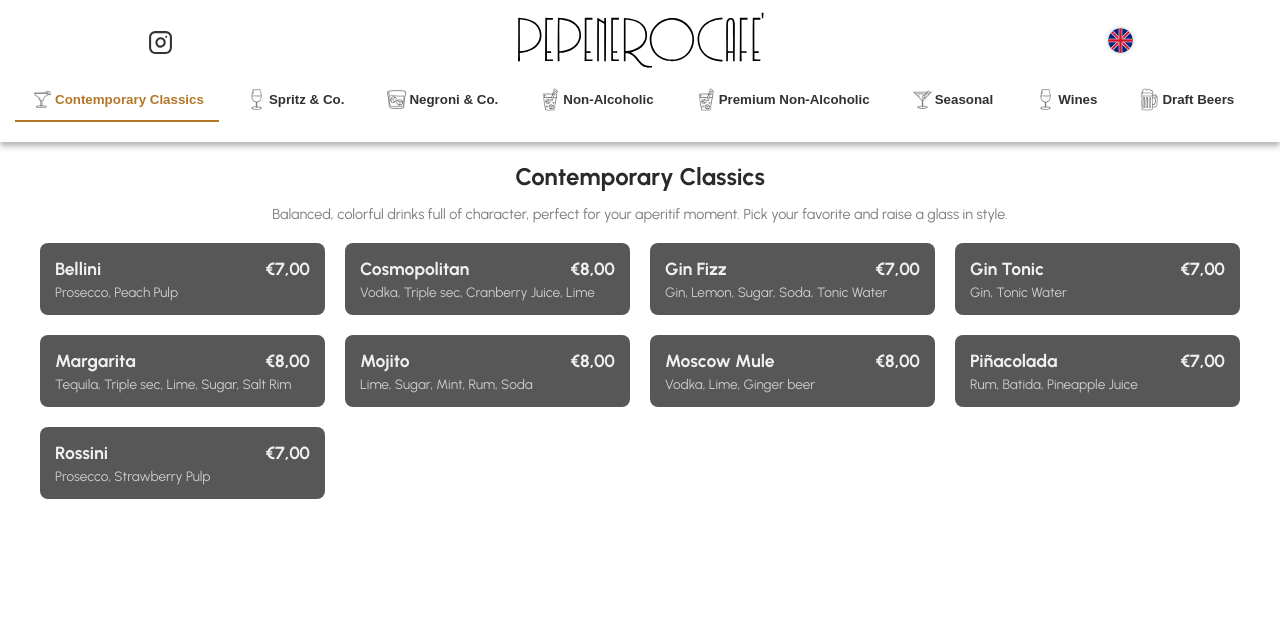
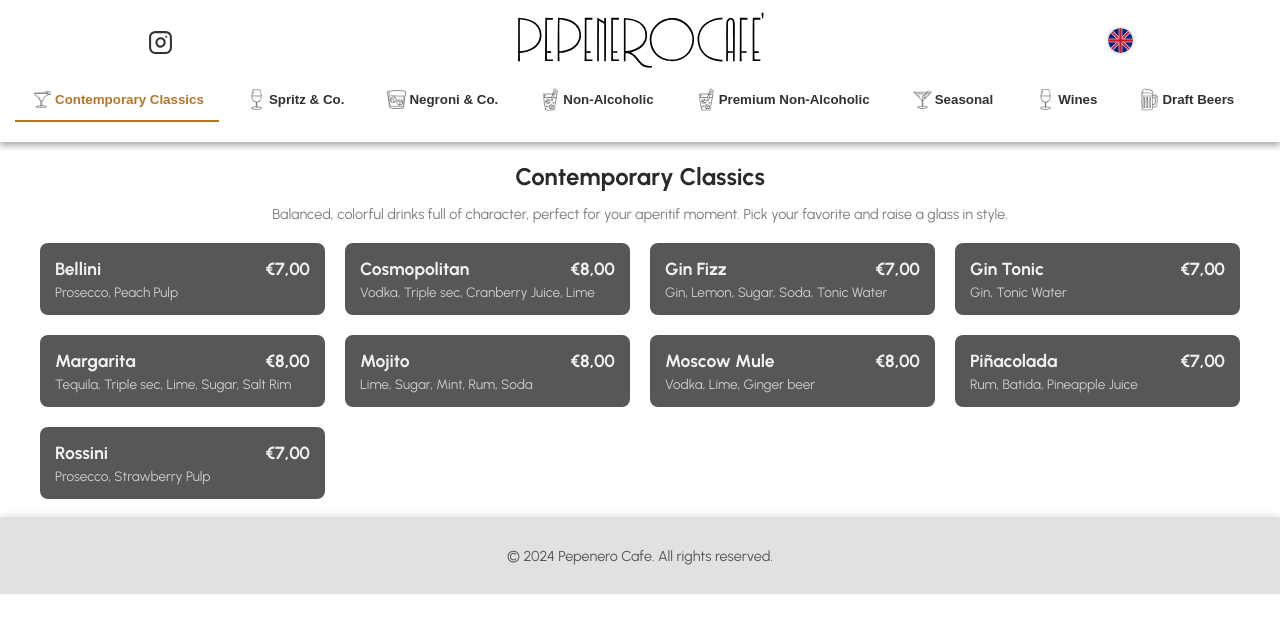
Before and after one commit to MatteoPaglietta/pepenerocafe-menu, a React (Vite) app: page / in a window 1280 px wide. Shown: the top 632 px of the page. Built offline with nearby package versions, Linux system fonts and the light colour scheme.

Commit message:
fixato alcuni bug

```diff
--- a/src/App.css
+++ b/src/App.css
@@ -15,6 +15,19 @@
     color: #1d1d1d;
     font-family: "Urbanist", sans-serif;
     margin: 0;
+}
+
+.menu-content {
+    padding-bottom: 10px;
+}
+
+.main-footer {
+    text-align: center;
+    padding: 15px 0;
+    background-color: #e1e1e1;
+    color: #555555;
+    font-size: 0.9em;
+    box-shadow: 0 -2px 6px rgba(0, 0, 0, 0.1);
 }
 
 .social-logo {
--- a/src/App.jsx
+++ b/src/App.jsx
@@ -1,9 +1,10 @@
-import { useState, useEffect } from 'react';
+import { useState, useEffect, useRef } from 'react';
 import Section from './components/Section';
 import NavigationMenu from './components/NavigationMenu';
 import { InstagramIcon } from './components/AnimatedInstagram';
 import { productsAperitif, productsNight, categoriesMetaAperitif, categoriesMetaNight } from './data/menuData';
 import LogoSVG from './components/LogoSVG';
+import Footer from './components/Footer';
 
 import './App.css';
 import LanguageSwitcher, { getBrowserDefaultLanguage } from './components/LanguageSwitcher';
@@ -27,6 +28,8 @@
   const [activeMenuType, setActiveMenuType] = useState(getActiveMenu);
   const [currentLang, setCurrentLang] = useState(getBrowserDefaultLanguage);
 
+  const containerRef = useRef(null);
+
   const allCategoriesMeta = activeMenuType === 'aperitif' ? categoriesMetaAperitif : categoriesMetaNight;
   const allProducts = activeMenuType === 'aperitif' ? productsAperitif : productsNight;
 
@@ -38,7 +41,9 @@
   }, [activeMenuType, allCategoriesMeta]);
 
   const handleCategorySelect = (key) => {
-    scrollTo(0,0);
+    if (containerRef.current) {
+        containerRef.current.scrollTop = 0;
+    }
     setActiveCategoryKey(key);
   };
 
@@ -95,7 +100,8 @@
   }
 
   return (
-    <div className="app-main-container">
+    <>
+    <div className="app-main-container" ref={containerRef}>
       <header className="main-header">
         <div className="social-logo">
           <a
@@ -130,7 +136,9 @@
           currentLang={currentLang}
         />
       </main>
+      <Footer />
     </div>
+    </>
   );
 }
 
--- /dev/null
+++ b/src/components/Footer.jsx
@@ -0,0 +1,7 @@
+export default function Footer(){
+    return (
+        <footer className="main-footer">
+            <p>© 2024 Pepenero Cafe. All rights reserved.</p>
+        </footer>
+    );
+}
```
